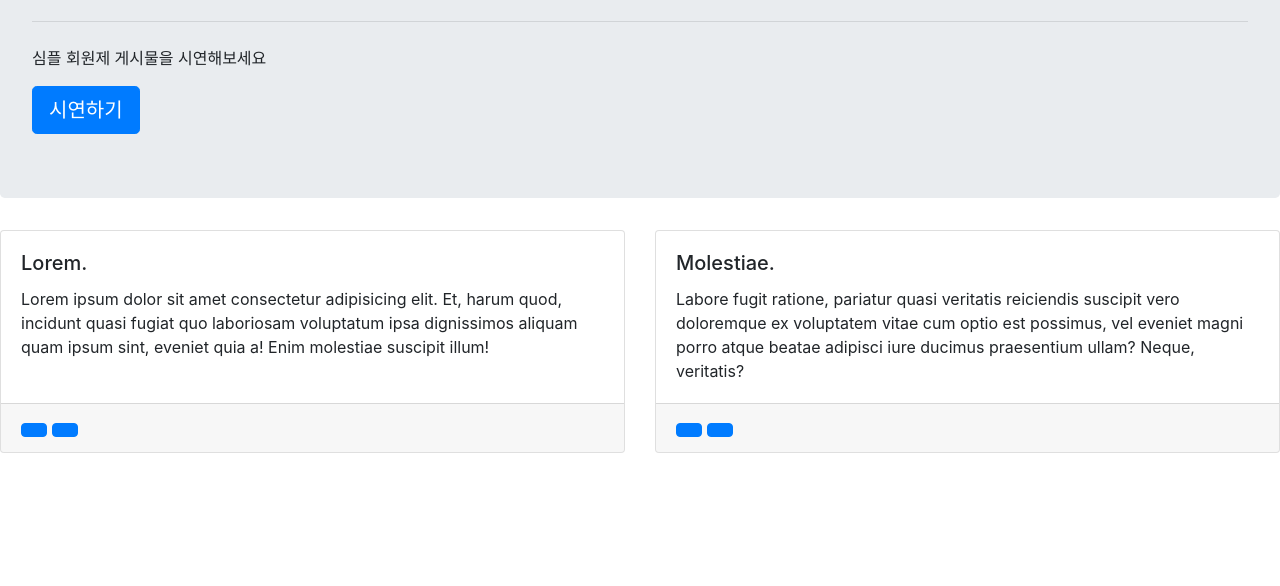
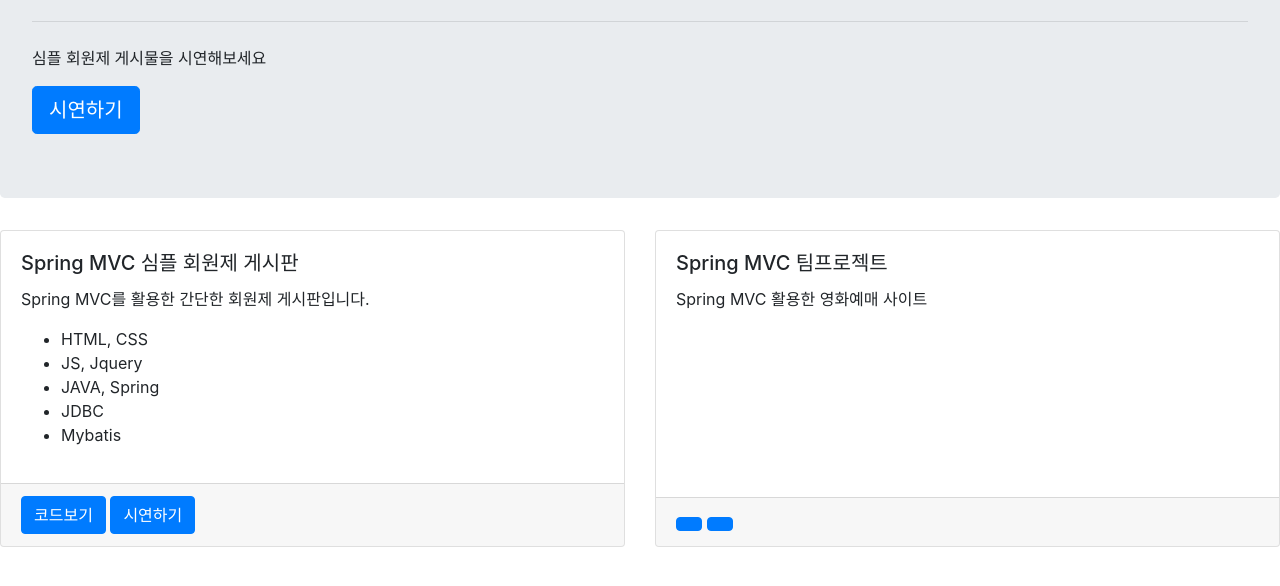
Before and after one commit to kjk732/kjk732.github.io, a plain HTML site: page index.html in a window 1280 px wide. Shown: the part 202-788 px from the top of the page. Drawn offline with nearby package versions, Linux system fonts and the light colour scheme.

Commit message:
Update index.html

```diff
--- a/index.html
+++ b/index.html
@@ -32,24 +32,31 @@
         <div class="card">
             <div class="card-body">
                 <h5 class="card-title">
-                    Lorem.
+                    Spring MVC 심플 회원제 게시판
                 </h5>
                 <p class="card-text">
-                    Lorem ipsum dolor sit amet consectetur adipisicing elit. Et, harum quod, incidunt quasi fugiat quo laboriosam voluptatum ipsa dignissimos aliquam quam ipsum sint, eveniet quia a! Enim molestiae suscipit illum!
+                    Spring MVC를 활용한 간단한 회원제 게시판입니다.
+                    <ul>
+                        <li>HTML, CSS</li>
+                        <li>JS, Jquery</li>
+                        <li>JAVA, Spring</li>
+                        <li>JDBC</li>
+                        <li>Mybatis</li>
+                    </ul>
                 </p>
             </div>
             <div class="card-footer">
-                <a href="" class="btn btn-primary"></a>
-                <a href="" class="btn btn-primary"></a>
+                <a href="https://github.com/kjk732/kjk732.github.io" class="btn btn-primary">코드보기</a>
+                <a href="http://13.209.84.192/spring-ex00-teacher/board/list" class="btn btn-primary">시연하기</a>
             </div>
         </div>
         <div class="card">
             <div class="card-body">
                 <h5 class="card-title">
-                    Molestiae.
+                    Spring MVC 팀프로젝트
                 </h5>
                 <p class="card-text">
-                    Labore fugit ratione, pariatur quasi veritatis reiciendis suscipit vero doloremque ex voluptatem vitae cum optio est possimus, vel eveniet magni porro atque beatae adipisci iure ducimus praesentium ullam? Neque, veritatis?
+                    Spring MVC 활용한 영화예매 사이트
                 </p>
             </div>
             <div class="card-footer">
```
